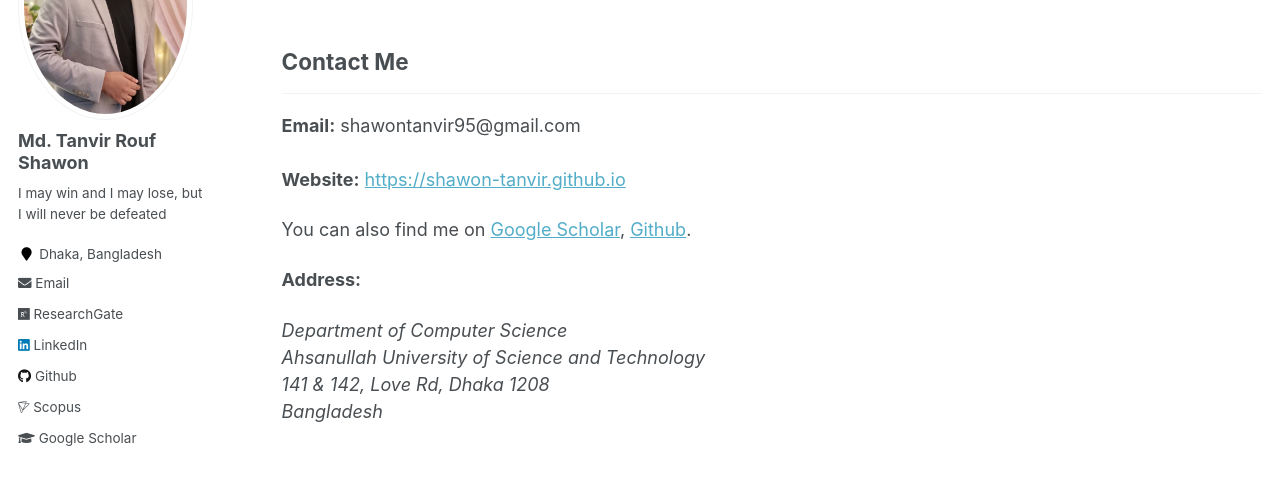
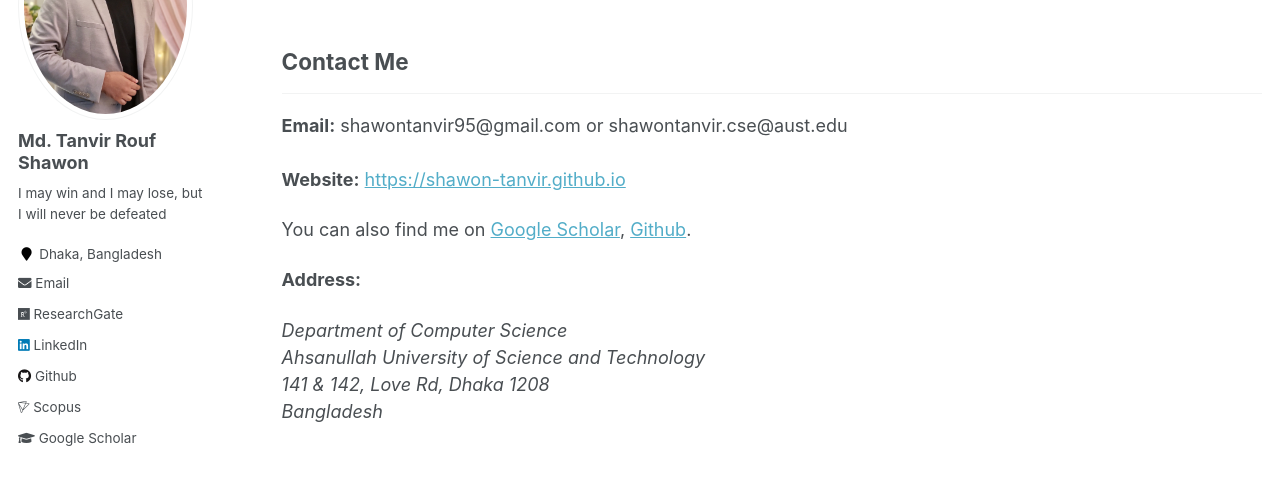
Before and after one commit to shawon-tanvir/shawon-tanvir.github.io, a Jekyll site: the page built from _pages/cv.md, in a window 1280 px wide and 900 px high, scrolled down 665 px, cut to the strip 145-634 px from the top of the window. Shown: the top 485 px of the strip. Built offline with Jekyll 4.4.1, drawn with Linux system fonts in a browser that asks for light colours.

Commit message:
Update cv.md

```diff
--- a/_pages/cv.md
+++ b/_pages/cv.md
@@ -18,7 +18,7 @@ redirect_from:
 ## Contact Me
 -------------
 
-**Email:** shawontanvir95@gmail.com <br />
+**Email:** shawontanvir95@gmail.com or shawontanvir.cse@aust.edu<br />
  <br />
 **Website:** [https://shawon-tanvir.github.io](https://shawon-tanvir.github.io/) <br />
 
```
